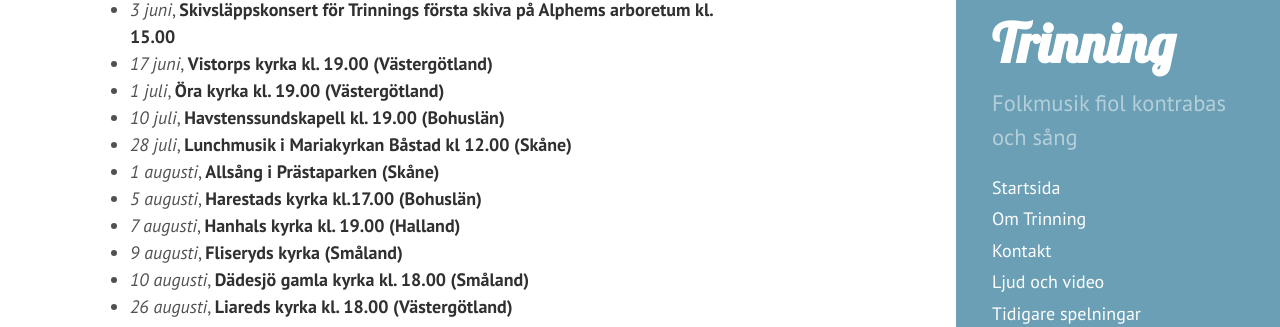
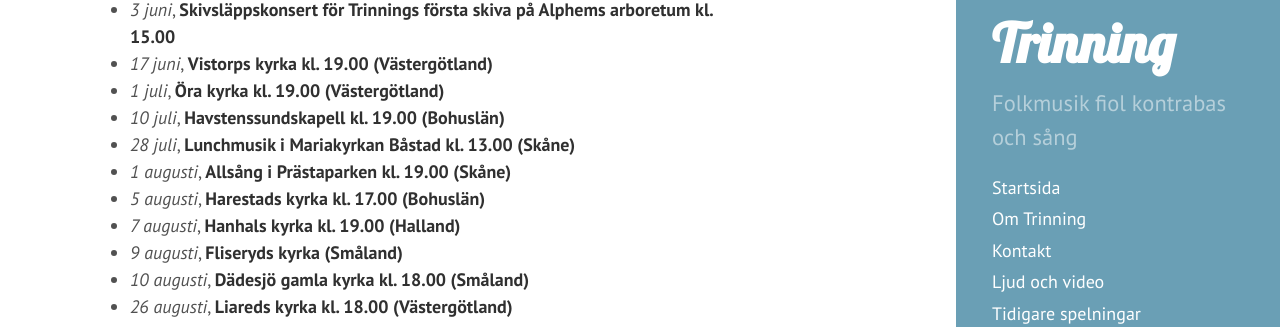
Before and after one commit to trinning/trinning.github.io, a Jekyll site: the page built from index.md, in a window 1280 px wide and 900 px high, scrolled down 820 px. Shown: the part 490-817 px from the top of the window. Built offline with Jekyll 4.4.1, drawn with Linux system fonts in a browser that asks for light colours.

Commit message:
Uppdaterat tider för konserter.

```diff
--- a/index.md
+++ b/index.md
@@ -29,9 +29,9 @@ För femte året i rad åker vi ut på sommarturné. Ni som kommer och lyssnar f
 * *17 juni*, **Vistorps kyrka kl. 19.00 (Västergötland)**
 * *1 juli*, **Öra kyrka  kl. 19.00 (Västergötland)**
 * *10 juli*, **Havstenssundskapell kl. 19.00 (Bohuslän)**
-* *28 juli*, **Lunchmusik i Mariakyrkan Båstad kl 12.00 (Skåne)**
-* *1 augusti*, **Allsång i Prästaparken (Skåne)**
-* *5 augusti*, **Harestads kyrka kl.17.00 (Bohuslän)**
+* *28 juli*, **Lunchmusik i Mariakyrkan Båstad kl. 13.00 (Skåne)**
+* *1 augusti*, **Allsång i Prästaparken kl. 19.00 (Skåne)**
+* *5 augusti*, **Harestads kyrka kl. 17.00 (Bohuslän)**
 * *7 augusti*, **Hanhals kyrka kl. 19.00 (Halland)**
 * *9 augusti*, **Fliseryds kyrka (Småland)**
 * *10 augusti*, **Dädesjö gamla kyrka kl. 18.00 (Småland)**
```
